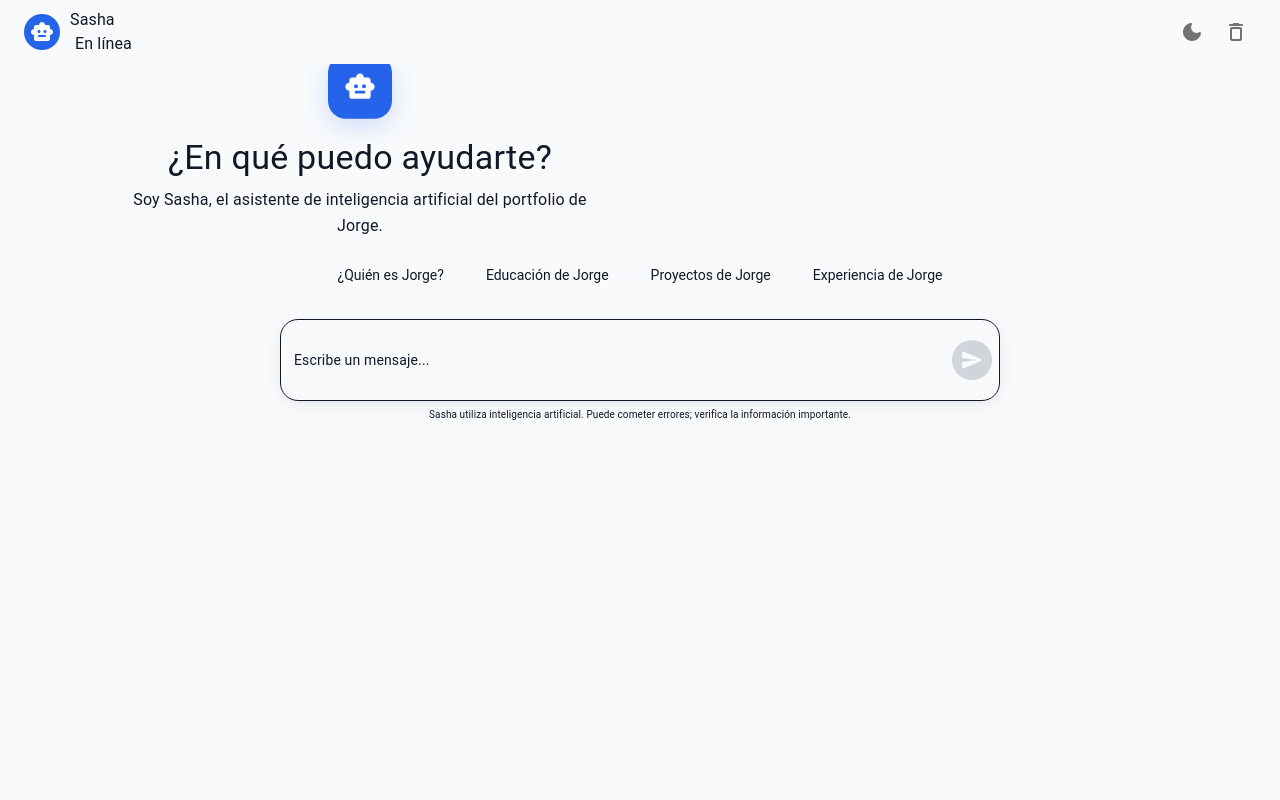
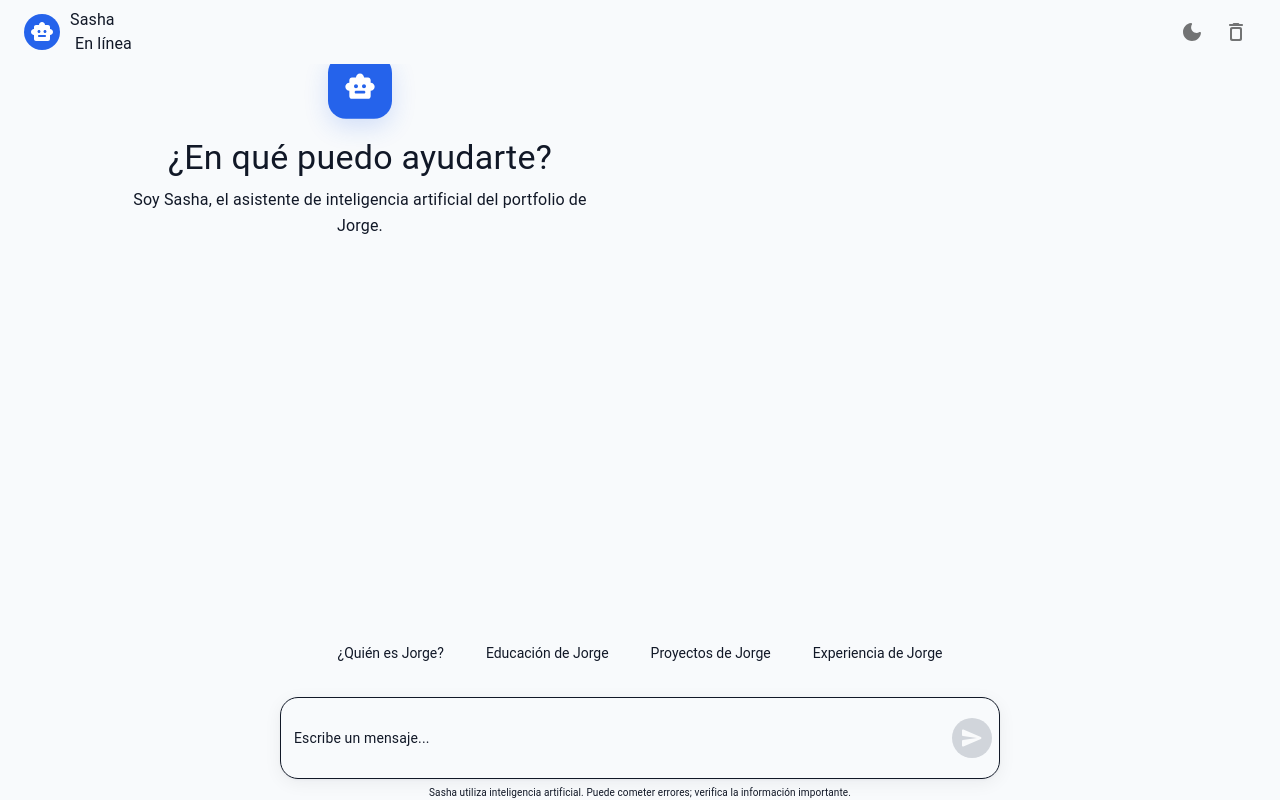
Before and after one commit to Patogol35/Fbot, a React app: page / in a window 1280 px wide. Built offline with nearby package versions, Linux system fonts and the light colour scheme; the HTML template or start-up script is replaced by a standard one.

Commit message:
Update Chat.jsx

```diff
--- a/src/components/Chat.jsx
+++ b/src/components/Chat.jsx
@@ -292,8 +292,6 @@ function Chat({
     return (
         <Box className="chat-page">
 
-            {/* CHAT */}
-
             <Box className="chat-main">
 
                 {/* TOPBAR */}
@@ -400,9 +398,9 @@ function Chat({
 
                     {/* MENSAJES */}
 
-                    {messages.length > 0 && (
+                    <Box className="messages-container">
 
-                        <Box className="messages-container">
+                        {messages.length > 0 && (
 
                             <Box className="messages-list">
 
@@ -426,12 +424,10 @@ function Chat({
                                             <Box className="message-content">
 
                                                 <Typography className="message-name">
-
                                                     {msg.role ===
                                                     "user"
                                                         ? "Tú"
                                                         : "Sasha"}
-
                                                 </Typography>
 
                                                 <Paper
@@ -493,9 +489,9 @@ function Chat({
 
                             </Box>
 
-                        </Box>
+                        )}
 
-                    )}
+                    </Box>
 
                     {/* SUGERENCIAS */}
 
```
